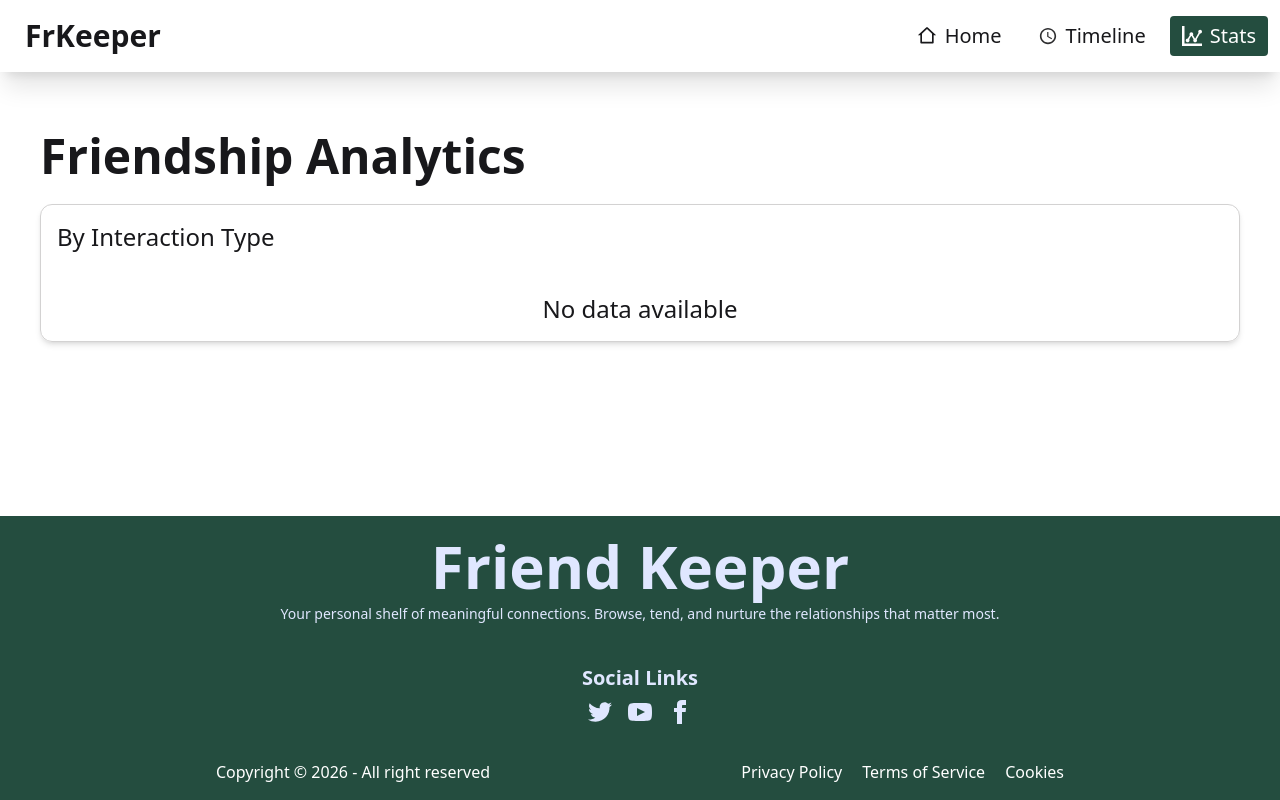
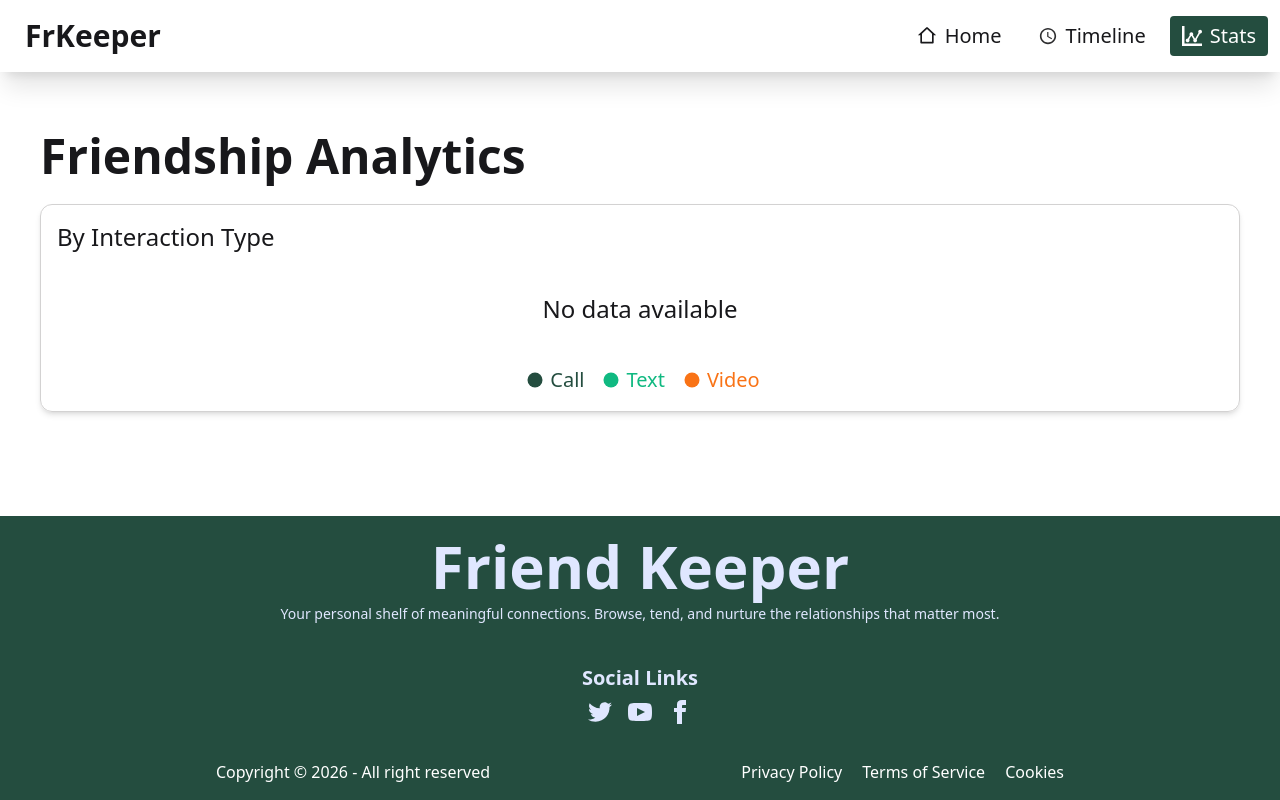
Before and after one commit to md-sadik-ahmed-l/Friend-Keeper, a Next.js app: page /stats in a window 1280 px wide. Built offline with nearby package versions, Linux system fonts and the light colour scheme.

Commit message:
Readme file setup, explain my project

```diff
--- a/src/app/stats/page.jsx
+++ b/src/app/stats/page.jsx
@@ -2,6 +2,7 @@
 
 import React, { useEffect, useState } from "react";
 import { Pie, PieChart } from "recharts";
+import { GoDotFill } from "react-icons/go";
 
 const StatsPage = () => {
     const [timeline, setTimeline] = useState([]);
@@ -25,7 +26,7 @@ const StatsPage = () => {
         });
 
         return [
-            { name: "Call", value: counts.call, fill: "#3b82f6" },
+            { name: "Call", value: counts.call, fill: "#244D3F" },
             { name: "Text", value: counts.text, fill: "#10b981" },
             { name: "Video", value: counts.video, fill: "#f97316" },
         ];
@@ -41,7 +42,7 @@ const StatsPage = () => {
             <div className="border border-[#d3d2d2]  my-6 p-4 shadow-md rounded-xl">
                 <h1 className="text-2xl font-medium mb-10">By Interaction Type</h1>
 
-                <div className=" flex justify-center items-center ">
+                <div className=" flex flex-col justify-center items-center ">
                     {timeline.length === 0 ? (
                         <p className="text-2xl">No data available</p>
                     ) : (
@@ -63,7 +64,13 @@ const StatsPage = () => {
                         </PieChart>
                     )}
 
+                    <div className="flex gap-3 mt-10 ">
+                        <h4 className="flex justify-center items-center text-xl text-[#244D3F]"><span className="text-3xl"><GoDotFill /></span>Call</h4>
 
+                        <h4 className="flex justify-center items-center text-xl text-[#10b981]"><span className="text-3xl"><GoDotFill /></span>Text</h4>
+
+                        <h4 className="flex justify-center items-center text-xl text-[#f97316]"><span className="text-3xl"><GoDotFill /></span>Video</h4>
+                    </div>
                 </div>
             </div>
         </div>
--- a/src/app/timeline/page.jsx
+++ b/src/app/timeline/page.jsx
@@ -58,3 +58,5 @@ const TimelinePage = () => {
 };
 
 export default TimelinePage;
+
+// bg-[#f0f0f0]
```
Also changed, not shown: 1 other file (tests, documents, lock files or other folders).
